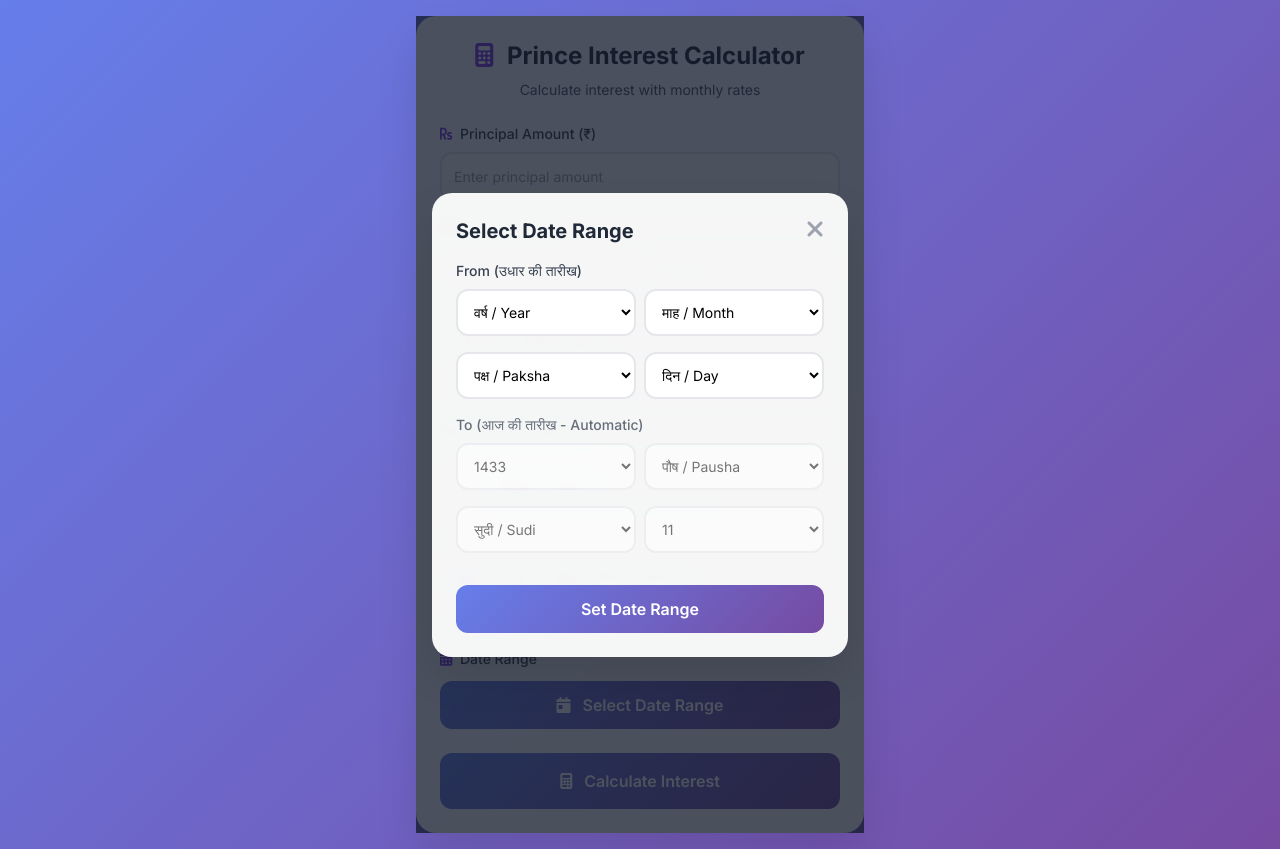
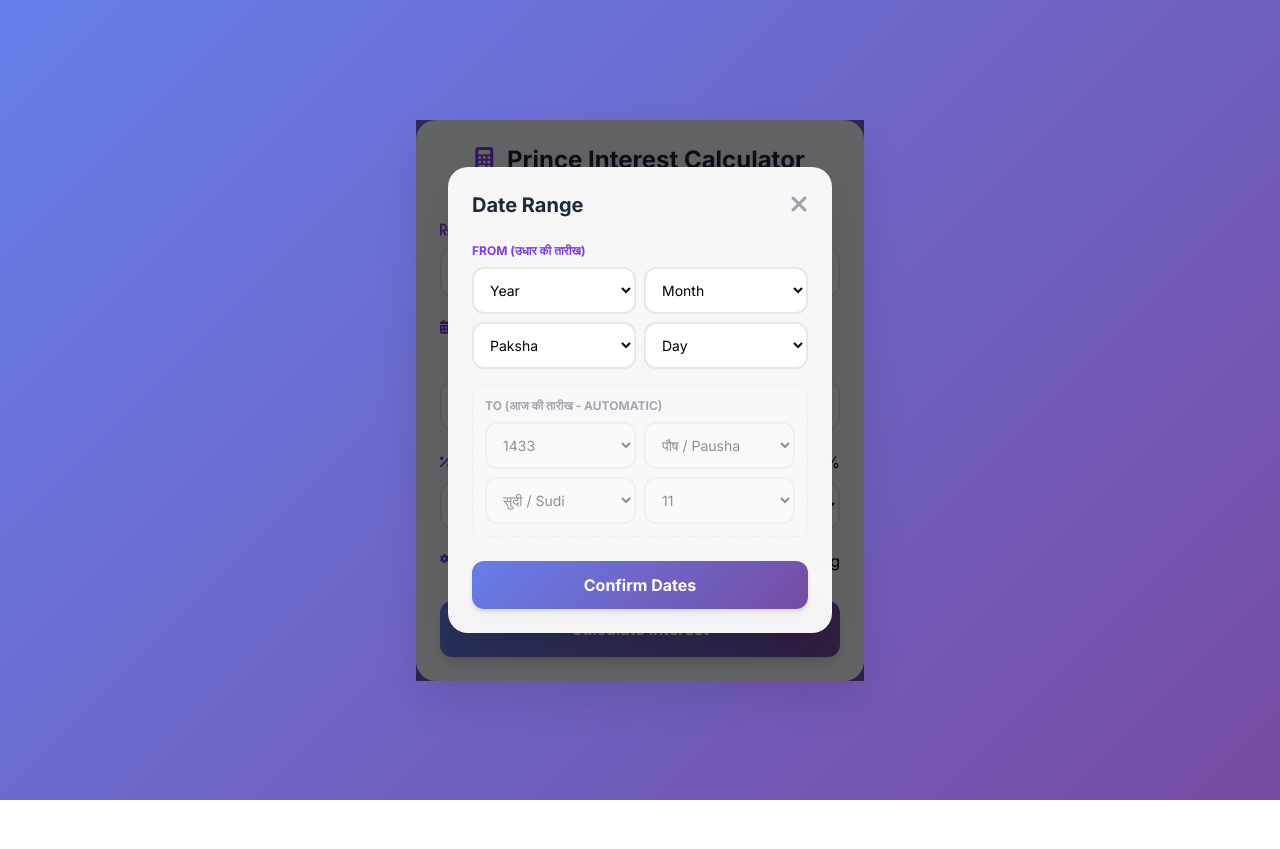
Before and after one commit to ntqueprince/cal, a plain HTML site: page index.html in a window 1280 px wide. Both pictures are taken after a click on the button "Select Date Range". After the commit the page ends 800 px from the top, so only its background shows below. Drawn offline with nearby package versions, Linux system fonts and the light colour scheme.

Commit message:
Update index.html

```diff
--- a/index.html
+++ b/index.html
@@ -14,149 +14,142 @@
         <div class="w-full max-w-md">
             <div class="card p-6">
                 <div class="text-center mb-6">
-                    <h1 class="text-2xl font-bold text-gray-800 mb-2">
+                    <h1 class="text-2xl font-bold text-gray-800 mb-1">
                         <i class="fas fa-calculator text-purple-600 mr-2"></i>
                         Prince Interest Calculator
                     </h1>
-                    <p class="text-gray-600 text-sm">Calculate interest with monthly rates</p>
+                    <p class="text-gray-500 text-xs uppercase tracking-widest font-bold">Monthly Interest Specialist</p>
                 </div>
 
-                <form id="calculatorForm">
-                    <div class="mb-4">
-                        <label class="block text-sm font-medium text-gray-700 mb-2">
-                            <i class="fas fa-rupee-sign text-purple-600 mr-1"></i>
-                            Principal Amount (₹)
+                <form id="calculatorForm" class="space-y-5">
+                    <!-- Principal -->
+                    <div>
+                        <label class="block text-sm font-semibold text-gray-700 mb-2">
+                            <i class="fas fa-rupee-sign text-purple-600 mr-1"></i> Principal Amount (₹)
                         </label>
-                        <input type="number" id="principal" class="input-field w-full" placeholder="Enter principal amount" min="1" required>
-                        <div id="principalError" class="error-message hidden"></div>
+                        <input type="number" id="principal" class="input-field w-full" placeholder="Enter amount" min="1" required>
                     </div>
 
-                    <div class="mb-4">
-                        <label class="block text-sm font-medium text-gray-700 mb-2">
-                            <i class="fas fa-clock text-purple-600 mr-1"></i>
-                            Time Period
+                    <!-- Date Selection (Primary Time Control) -->
+                    <div>
+                        <label class="block text-sm font-semibold text-gray-700 mb-2">
+                            <i class="fas fa-calendar-alt text-purple-600 mr-1"></i> Select Duration
                         </label>
+                        <button type="button" id="openDateRangeBtn" class="primary-btn w-full mb-3">
+                            <i class="fas fa-calendar-day mr-2"></i> <span id="dateRangeText" class="transition-opacity duration-300">Select Date Range</span>
+                        </button>
+
+                        <!-- Secondary/Editable Fields -->
                         <div class="grid grid-cols-2 gap-3">
-                            <div>
-                                <input type="number" id="years" class="input-field w-full" placeholder="Years" min="0" max="50">
-                                <div class="text-xs text-gray-500 mt-1">Years</div>
+                            <div class="relative">
+                                <span class="absolute left-3 top-2 text-[10px] font-bold text-gray-400 uppercase pointer-events-none">Years</span>
+                                <input type="number" id="years" class="input-field display-field w-full" value="0">
                             </div>
-                            <div>
-                                <input type="number" id="months" class="input-field w-full" placeholder="Months" min="0" max="11">
-                                <div class="text-xs text-gray-500 mt-1">Additional Months</div>
-                            </div>
-                        </div>
-                        <div id="timeError" class="error-message hidden"></div>
-                    </div>
-
-                    <div class="mb-4">
-                        <label class="block text-sm font-medium text-gray-700 mb-2">
-                            <i class="fas fa-percentage text-purple-600 mr-1"></i>
-                            Monthly Interest Rate
-                        </label>
-                        <select id="interestRate" class="input-field w-full" required>
-                            <option value="">Select monthly interest rate</option>
-                        </select>
-                        <div id="rateError" class="error-message hidden"></div>
-                    </div>
-
-                    <div class="mb-6">
-                        <label class="block text-sm font-medium text-gray-700 mb-3">
-                            <i class="fas fa-cogs text-purple-600 mr-1"></i>
-                            Calculation Mode
-                        </label>
-                        <div class="space-y-3">
-                            <div class="radio-option" onclick="selectMode('simple')">
-                                <input type="radio" id="simple" name="calculationMode" value="simple" class="sr-only">
-                                <div class="flex items-center">
-                                    <div class="radio-indicator mr-3"></div>
-                                    <div>
-                                        <div class="font-medium text-gray-800">Simple Interest</div>
-                                        <div class="text-sm text-gray-500">Standard simple interest calculation</div>
+                            <div class="relative">
+                                <span class="absolute left-3 top-2 text-[10px] font-bold text-gray-400 uppercase pointer-events-none">Months</span>
+                                <input type="number" id="months" class="input-field display-field w-full" value="0">
                             </div>
                         </div>
                     </div>
-                            <div class="radio-option" onclick="selectMode('custom')">
-                                <input type="radio" id="custom" name="calculationMode" value="custom" class="sr-only">
-                                <div class="flex items-center">
-                                    <div class="radio-indicator mr-3"></div>
+
+                    <!-- Interest Rate with Shortcuts -->
                     <div>
-                                        <div class="font-medium text-gray-800">Custom Step-Wise Interest</div>
-                                        <div class="text-sm text-gray-500">Compounding yearly with monthly rate</div>
+                        <div class="flex justify-between items-center mb-2">
+                            <label class="text-sm font-semibold text-gray-700">
+                                <i class="fas fa-percentage text-purple-600 mr-1"></i> Monthly Rate
+                            </label>
+                            <div class="flex gap-1" id="rateShortcuts">
+                                <button type="button" class="ui-shortcut" data-value="1.5">1.5%</button>
+                                <button type="button" class="ui-shortcut" data-value="2">2%</button>
+                                <button type="button" class="ui-shortcut" data-value="2.5">2.5%</button>
+                                <button type="button" class="ui-shortcut" data-value="3">3%</button>
                             </div>
                         </div>
+                        <select id="interestRate" class="input-field w-full" required>
+                            <option value="">Choose rate</option>
+                        </select>
+                    </div>
+
+                    <!-- Calculation Mode with Shortcuts -->
+                    <div>
+                        <div class="flex justify-between items-center mb-2">
+                            <label class="text-sm font-semibold text-gray-700">
+                                <i class="fas fa-cogs text-purple-600 mr-1"></i> Calc Mode
+                            </label>
+                            <div class="flex gap-1">
+                                <button type="button" class="ui-shortcut mode-btn" data-mode="simple">Simple</button>
+                                <button type="button" class="ui-shortcut mode-btn active" data-mode="custom">Compounding</button>
                             </div>
                         </div>
-                        <div id="modeError" class="error-message hidden"></div>
+                        <!-- Hidden inputs to maintain existing JS logic -->
+                        <div class="hidden">
+                            <input type="radio" id="simple" name="calculationMode" value="simple">
+                            <input type="radio" id="custom" name="calculationMode" value="custom" checked>
+                        </div>
                     </div>
 
-                    <div class="mb-6">
-                        <label class="block text-sm font-medium text-gray-700 mb-3">
-                            <i class="fas fa-calendar-alt text-purple-600 mr-1"></i>
-                            Date Range
-                        </label>
-                        <button type="button" id="openDateRangeBtn" class="gradient-btn w-full text-white font-semibold py-3 px-4 rounded-xl">
-                            <i class="fas fa-calendar-day mr-2"></i> <span id="dateRangeText">Select Date Range</span>
-                        </button>
-                    </div>
-
-                    <button type="submit" class="gradient-btn w-full text-white font-semibold py-4 px-6 rounded-xl">
-                        <i class="fas fa-calculator mr-2"></i>
+                    <button type="submit" class="gradient-btn w-full text-white font-bold py-4 rounded-xl shadow-lg mt-2">
                         Calculate Interest
                     </button>
                 </form>
 
-                <div id="dateRangeModal" class="fixed inset-0 z-50 overflow-y-auto hidden bg-gray-900 bg-opacity-75 flex items-center justify-center p-4">
-                    <div class="card p-6 w-full max-w-md">
-                        <div class="flex justify-between items-center mb-4">
-                            <h5 class="text-xl font-bold text-gray-800">Select Date Range</h5>
-                            <button type="button" id="closeDateRangeBtn" class="text-gray-400 hover:text-gray-600 transition-colors">
+                <!-- Results Section -->
+                <div id="results" class="hidden animate-in">
+                    <div class="result-box">
+                        <h3 class="text-md font-bold text-gray-800 mb-3 flex items-center">
+                            <i class="fas fa-file-invoice-dollar text-purple-600 mr-2"></i> Result Details
+                        </h3>
+                        <div id="resultContent"></div>
+                    </div>
+                </div>
+
+                <!-- Date Range Modal -->
+                <div id="dateRangeModal" class="fixed inset-0 z-50 overflow-y-auto hidden bg-black bg-opacity-60 backdrop-blur-sm flex items-center justify-center p-4">
+                    <div class="card p-6 w-full max-w-sm border-none shadow-2xl">
+                        <div class="flex justify-between items-center mb-6">
+                            <h5 class="text-xl font-bold text-gray-800">Date Range</h5>
+                            <button type="button" id="closeDateRangeBtn" class="text-gray-400 hover:text-red-500">
                                 <i class="fas fa-times text-2xl"></i>
                             </button>
                         </div>
 
-                        <div class="mb-4">
-                            <label class="block text-sm font-medium text-gray-700 mb-2">From (उधार की तारीख)</label>
+                        <div class="space-y-4">
+                            <div>
+                                <label class="block text-xs font-bold text-purple-600 uppercase mb-2">From (उधार की तारीख)</label>
                                 <div class="grid grid-cols-2 gap-2">
-                                <select id="fromYear" class="input-field" required><option value="">वर्ष / Year</option></select>
-                                <select id="fromMonth" class="input-field" required><option value="">माह / Month</option></select>
-                                <select id="fromPaksha" class="input-field mt-2" required><option value="">पक्ष / Paksha</option><option value="sudi">सुदी / Sudi</option><option value="badi">बदी / Badi</option></select>
-                                <select id="fromDay" class="input-field mt-2" required><option value="">दिन / Day</option></select>
+                                    <select id="fromYear" class="input-field text-sm" required><option value="">Year</option></select>
+                                    <select id="fromMonth" class="input-field text-sm" required><option value="">Month</option></select>
+                                    <select id="fromPaksha" class="input-field text-sm" required>
+                                        <option value="">Paksha</option>
+                                        <option value="sudi">सुदी / Sudi</option>
+                                        <option value="badi">बदी / Badi</option>
+                                    </select>
+                                    <select id="fromDay" class="input-field text-sm" required><option value="">Day</option></select>
                                 </div>
                             </div>
 
-                        <div class="mb-4 opacity-75">
-                            <label class="block text-sm font-medium text-gray-700 mb-2">To (आज की तारीख - Automatic)</label>
+                            <div class="opacity-60 bg-gray-50 p-3 rounded-lg border border-dashed">
+                                <label class="block text-xs font-bold text-gray-500 uppercase mb-2">To (आज की तारीख - Automatic)</label>
                                 <div class="grid grid-cols-2 gap-2">
-                                <select id="toYear" class="input-field bg-gray-100 cursor-not-allowed" disabled></select>
-                                <select id="toMonth" class="input-field bg-gray-100 cursor-not-allowed" disabled></select>
-                                <select id="toPaksha" class="input-field mt-2 bg-gray-100 cursor-not-allowed" disabled>
+                                    <select id="toYear" class="input-field text-sm" disabled></select>
+                                    <select id="toMonth" class="input-field text-sm" disabled></select>
+                                    <select id="toPaksha" class="input-field text-sm" disabled>
                                         <option value="sudi">सुदी / Sudi</option>
                                         <option value="badi">बदी / Badi</option>
                                     </select>
-                                <select id="toDay" class="input-field mt-2 bg-gray-100 cursor-not-allowed" disabled></select>
+                                    <select id="toDay" class="input-field text-sm" disabled></select>
+                                </div>
                             </div>
                         </div>
 
-                        <button type="button" id="setDateRangeBtn" class="gradient-btn w-full text-white font-semibold py-3 px-4 rounded-xl mt-4">
-                            Set Date Range
+                        <button type="button" id="setDateRangeBtn" class="gradient-btn w-full text-white font-bold py-3 rounded-xl mt-6 shadow-md">
+                            Confirm Dates
                         </button>
-                    </div>
-                </div>
-
-                <div id="results" class="hidden">
-                    <div class="result-box">
-                        <h3 class="text-lg font-semibold text-gray-800 mb-4">
-                            <i class="fas fa-chart-line text-purple-600 mr-2"></i>
-                            Calculation Results
-                        </h3>
-                        <div id="resultContent"></div>
                     </div>
                 </div>
             </div>
         </div>
     </div>
-
     <script src="script.js"></script>
 </body>
 </html>
```
Lines whose indentation alone changed are shown as unchanged.
